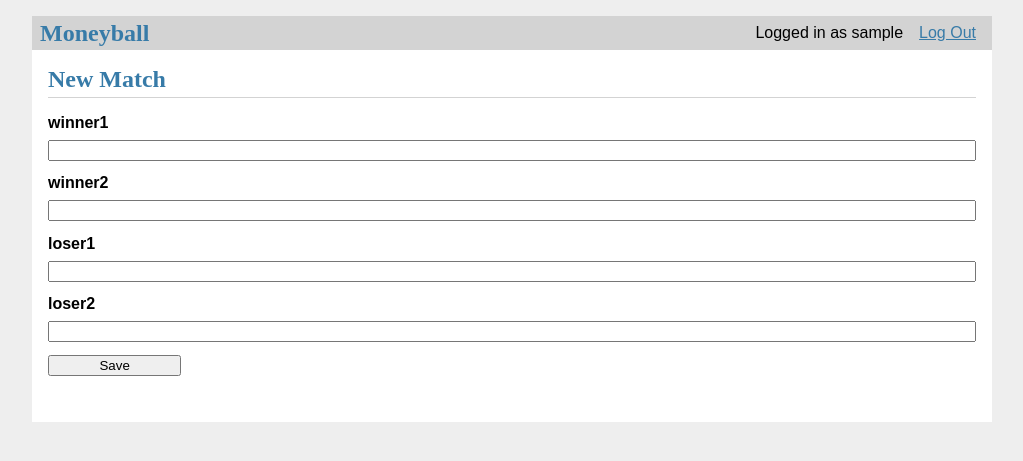
After one commit to moneyball-dk/moneyball_app, a Flask app: page /create in a window 1280 px wide. The commit adds this page. Shown: the top 461 px of the page, without its empty margins (128-1151 px from the left). Run offline with Flask 2, Linux system fonts and the light colour scheme; the visitor is signed in with stand-in values (Sample User, id 1); data comes from the database, SQL or seed files in the repository.

Commit message:
lol updates

```diff
--- a/moneyball/__init__.py
+++ b/moneyball/__init__.py
@@ -24,14 +24,13 @@ def create_app(test_config=None):
         # Folder already exists
         pass
 
-    # Simple placeholder page
-    @app.route('/hello')
-    def hello():
-        return 'Hello, World'
-
     from . import db
     db.init_app(app)
 
     from . import auth
     app.register_blueprint(auth.bp)
+
+    from . import match
+    app.register_blueprint(match.bp)
+    app.add_url_rule('/', endpoint='index')
     return app
--- a/moneyball/auth.py
+++ b/moneyball/auth.py
@@ -89,3 +89,5 @@ def login_required(view):
     def wrapped_view(**kwargs):
         if g.user is None:
             return redirect(url_for('auth.login'))
+        return view(**kwargs)
+    return wrapped_view
--- /dev/null
+++ b/moneyball/match.py
@@ -0,0 +1,51 @@
+from flask import (
+    Blueprint, flash, g, redirect, render_template, request, url_for
+)
+from werkzeug.exceptions import abort
+
+from moneyball.auth import login_required
+from moneyball.db import get_db
+
+bp = Blueprint('match', __name__)
+
+@bp.route('/')
+def index():
+    db = get_db()
+    matches = db.execute(
+        'SELECT id, winner_1_id, winner_2_id,'
+        ' loser_1_id, loser_2_id, played_date'
+        ' FROM match'
+        ' ORDER BY played_date DESC'
+    ).fetchall()
+
+    return render_template('match/index.html', matches=matches)
+
+@bp.route('/create', methods=('GET', 'POST'))
+@login_required
+def create():
+    if request.method == 'POST':
+        winner1 = request.form['winner1']
+        winner2 = request.form['winner2']
+        loser1 = request.form['loser1']
+        loser2 = request.form['loser2']
+        error = None
+
+
+        if not winner1:
+            error = 'At least one winner required'
+
+        elif not loser1:
+            error = 'At least one loser required'
+
+        if error is not None:
+            flash(error)
+        else:
+            db = get_db()
+            db.execute(
+                'INSERT INTO match (winner_1_id, winner_2_id, loser_1_id, loser_2_id)'
+                ' VALUES (?, ?, ?, ?)',
+                (winner1, winner2, loser1, loser2)
+            )
+            db.commit()
+            return redirect(url_for('match.index'))
+    return render_template('match/create.html')
--- /dev/null
+++ b/moneyball/static/style.css
@@ -0,0 +1,134 @@
+html {
+font-family: sans-serif;
+background: #eee;
+padding: 1rem;
+}
+
+body {
+max-width: 960px;
+margin: 0 auto;
+background: white;
+}
+
+h1, h2, h3, h4, h5, h6 {
+font-family: serif;
+color: #377ba8;
+margin: 1rem 0;
+}
+
+a {
+color: #377ba8;
+}
+
+hr {
+border: none;
+border-top: 1px solid lightgray;
+}
+
+nav {
+background: lightgray;
+display: flex;
+align-items: center;
+padding: 0 0.5rem;
+}
+
+nav h1 {
+flex: auto;
+margin: 0;
+}
+
+nav h1 a {
+text-decoration: none;
+padding: 0.25rem 0.5rem;
+}
+
+nav ul  {
+display: flex;
+list-style: none;
+margin: 0;
+padding: 0;
+}
+
+nav ul li a, nav ul li span, header .action {
+display: block;
+padding: 0.5rem;
+}
+
+.content {
+padding: 0 1rem 1rem;
+}
+
+.content > header {
+border-bottom: 1px solid lightgray;
+display: flex;
+align-items: flex-end;
+}
+
+.content > header h1 {
+flex: auto;
+margin: 1rem 0 0.25rem 0;
+}
+
+.flash {
+margin: 1em 0;
+padding: 1em;
+background: #cae6f6;
+border: 1px solid #377ba8;
+}
+
+.match > header {
+display: flex;
+align-items: flex-end;
+font-size: 0.85em;
+}
+
+.match > header > div:first-of-type {
+flex: auto;
+}
+
+.match > header h1 {
+font-size: 1.5em;
+margin-bottom: 0;
+}
+
+.match .about {
+color: slategray;
+font-style: italic;
+}
+
+.match .body {
+white-space: pre-line;
+}
+
+.content:last-child {
+margin-bottom: 0;
+}
+
+.content form {
+margin: 1em 0;
+display: flex;
+flex-direction: column;
+}
+
+.content label {
+font-weight: bold;
+margin-bottom: 0.5em;
+}
+
+.content input, .content textarea {
+margin-bottom: 1em;
+}
+
+.content textarea {
+min-height: 12em;
+resize: vertical;
+}
+
+input.danger {
+color: #cc2f2e;
+}
+
+input[type=submit] {
+align-self: start;
+min-width: 10em;
+}
--- a/moneyball/templates/base.html
+++ b/moneyball/templates/base.html
@@ -5,8 +5,8 @@
     <h1>Moneyball</h1>
     <ul>
         {% if g.user %}
-            <li><span>{{ g.user['username'] }}</span>
-            <li><a href="{{ url_for('auth_logout') }}">Log Out</a>
+            <li><span>Logged in as {{ g.user['username'] }}</span>
+            <li><a href="{{ url_for('auth.logout') }}">Log Out</a>
         {% else %}
             <li><a href="{{ url_for('auth.register') }}">Register</a>
             <li><a href="{{ url_for('auth.login') }}">Log In</a>
--- /dev/null
+++ b/moneyball/templates/match/create.html
@@ -0,0 +1,19 @@
+{% extends 'base.html' %}
+
+{% block header %}
+  <h1>{% block title %}New Match{% endblock %}</h1>
+{% endblock %}
+
+{% block content %}
+  <form method="post">
+    <label for='winner1'>winner1</label>
+    <input name='winner1' id='winner1', value="{{ request.form['winner1'] }}" required>
+    <label for='winner2'>winner2</label>
+    <input name='winner2' id='winner2', value="{{ request.form['winner2'] }}">
+    <label for='loser1'>loser1</label>
+    <input name='loser1' id='loser1', value="{{ request.form['loser1'] }}" required>
+    <label for='loser2'>loser2</label>
+    <input name='loser2' id='loser2', value="{{ request.form['loser2'] }}">
+    <input type="submit" value="Save">
+  </form>
+{% endblock %}
```
Also changed, not shown: moneyball/templates/auth/login.html (added, +15 -0 lines), moneyball/templates/match/index.html (added, +26 -0 lines), setup.py (added, +12 -0 lines), 2 other files.
